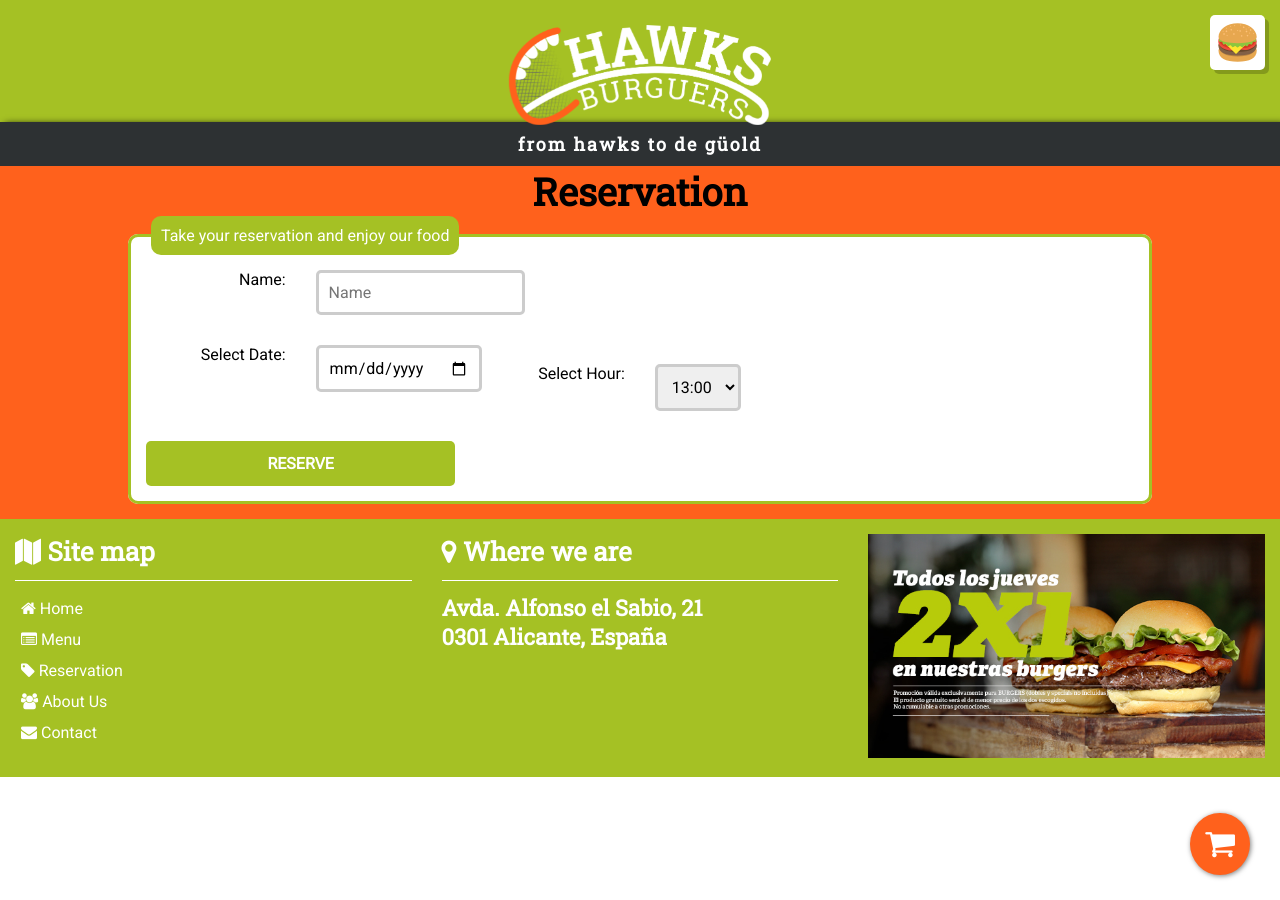
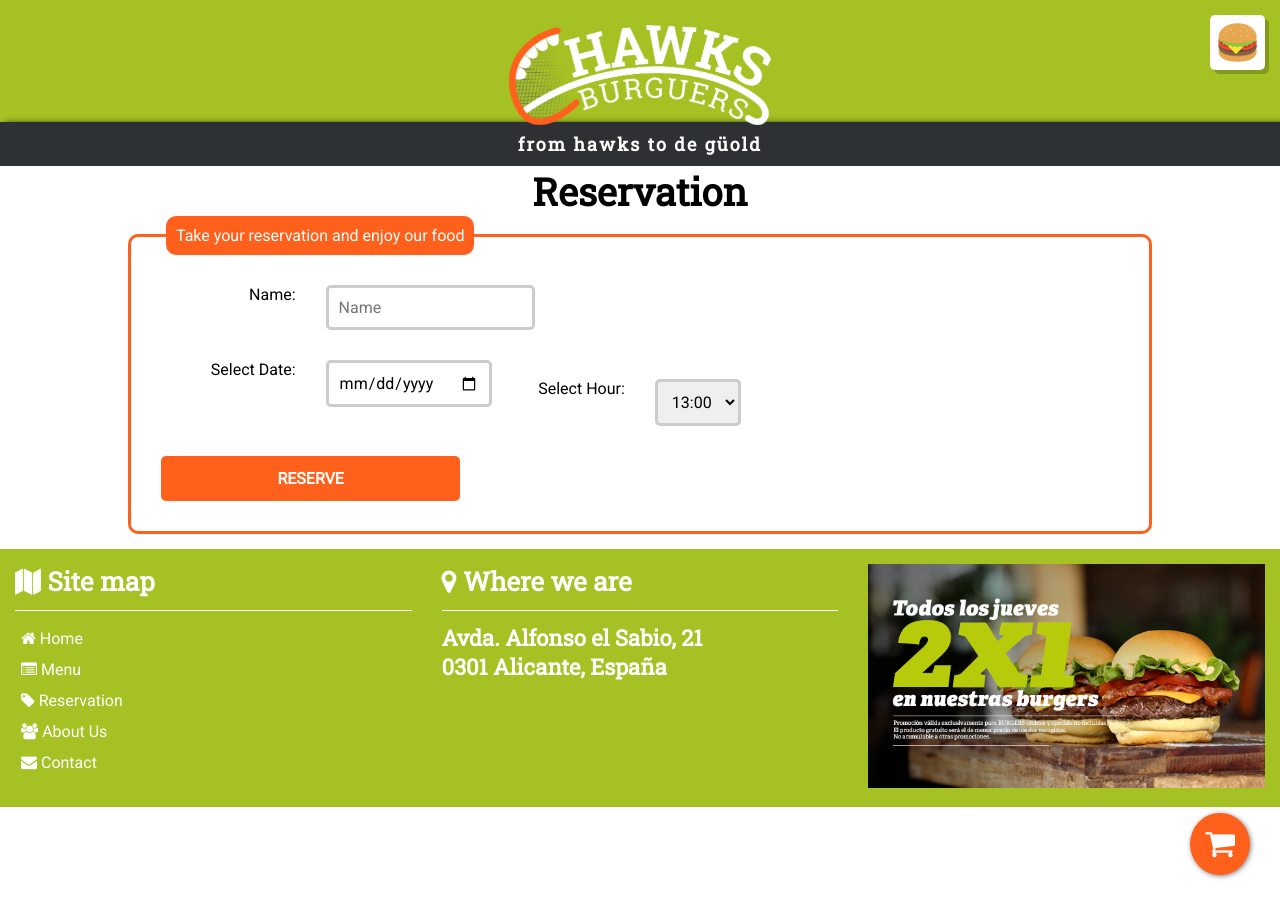
Before and after one commit to cArlitXs/HawksBurgers, a Jekyll site: the page built from reservas.html, in a window 1280 px wide. Built offline with Jekyll 4.4.1, drawn with Linux system fonts in a browser that asks for light colours.

Commit message:
Cambios reservas y sumary

```diff
--- a/css/alberto.css
+++ b/css/alberto.css
@@ -2,10 +2,10 @@
 /*#confirmacionPedido{
 	border:3px solid orange;
 }*/
-.ACbackground{
-    background-color: #ff611c;
+/*.ACbackground{
+   background: url('images/mesa.jpg');
 }
-.ACbackground .container{
+*/.ACbackground .container{
     /*border-bottom: 1px solid black;*/
     padding-bottom: 15px;
 }
@@ -53,11 +53,12 @@
 /*----*/
 .ACbackground fieldset{
     background-color: white;
-    border: 3px solid #a5c124;
+    border: 3px solid #ff611c;
     border-radius: 10px;
+    padding: 15px;
 }
 .ACbackground fieldset legend{
-    background-color: #a5c124;
+    background-color: #ff611c;
     color: white;
     border-radius: 10px;
     padding: 10px;
--- a/reservas.html
+++ b/reservas.html
@@ -7,9 +7,17 @@
 order: 3
 ---
 
+<script>
+	function BotonComprar(){
+		alert("Your reservation has been registered");
+		location.href = "{{site.baseurl}}/";
+	}
+</script>
+
 <div class="ACbackground">
 <div class="container">
 	<h1 class="ta-c"> Reservation </h1>
+	<form>
 	<fieldset>
 	<legend>Take your reservation and enjoy our food</legend>
 	<div class="row">
@@ -63,9 +71,10 @@
 	</div>
 	<div class="row">
 		<div class="col-4 ta-c">
-			<button class="button button" id="botoncompra" name="botoncompra" type="submit"><b>RESERVE</b></button>
+			<button class="button button6" id="botoncompra" name="botoncompra" type="button" onclick="BotonComprar()"><b>RESERVE</b></button>
 		</div>
 	</div>
 	</fieldset>
+	</form>
 </div>
 </div>
--- a/summary.html
+++ b/summary.html
@@ -3,9 +3,10 @@
 title: Resumen
 permalink: /summary
 ---
+
 <div class="ACbackground">
 <div class="container">
-	<form>
+	<form onsubmit="alert('Successful purchase')">
 	<div class="row" id="central">
 	<div id="datosMetodos"  >
 		<div id="direccion" class="col-s-6"  style="padding: 15px;" >
@@ -88,7 +89,7 @@
 						</div>
 						<div class="col-4">
 							<!--<input class="button button1" type="button" name="botoncompra" id="botoncompra" value="PAY NOW">-->
-							<button class="button button1" id="botoncompra" name="botoncompra" type="submit"><b>PAY NOW</b></button>
+							<button class="button button6" id="botoncompra" name="botoncompra" type="submit"><b>PAY NOW</b></button>
 						</div>
 					</div>
 					<br>
```
